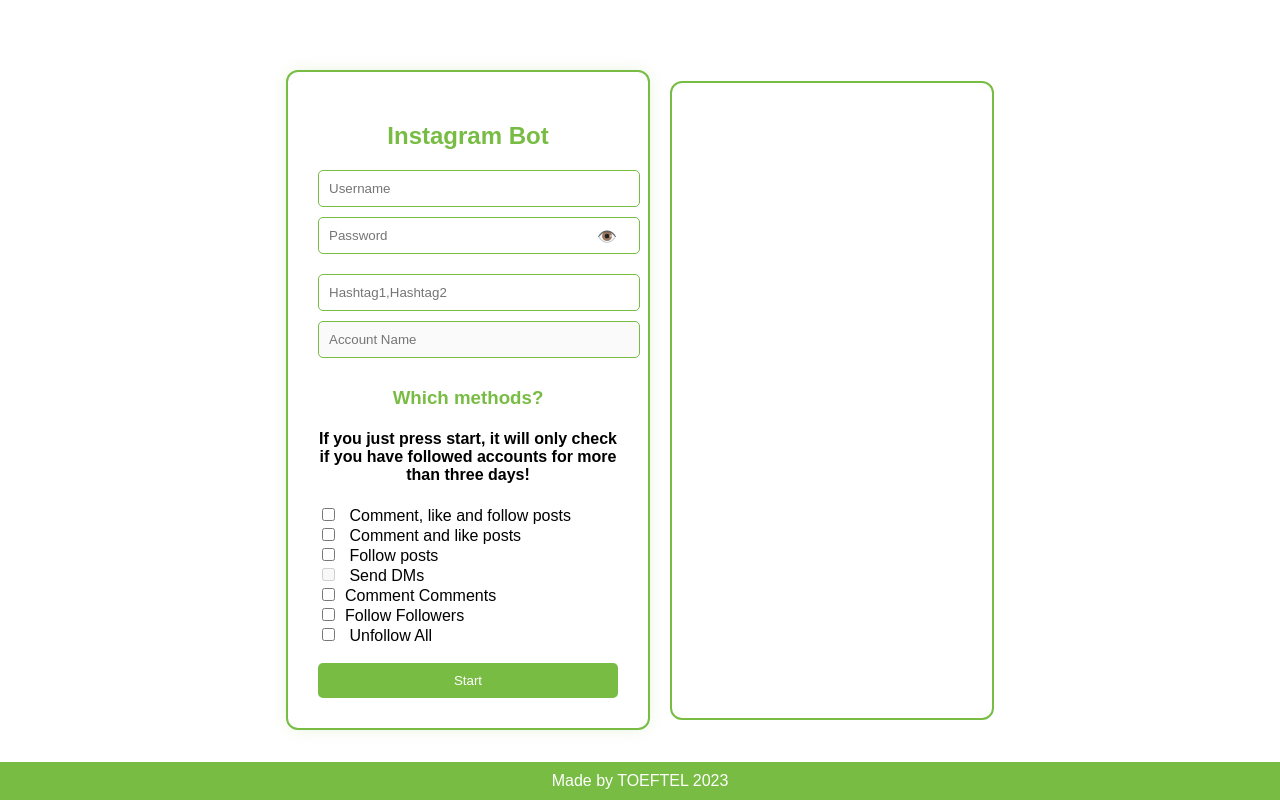
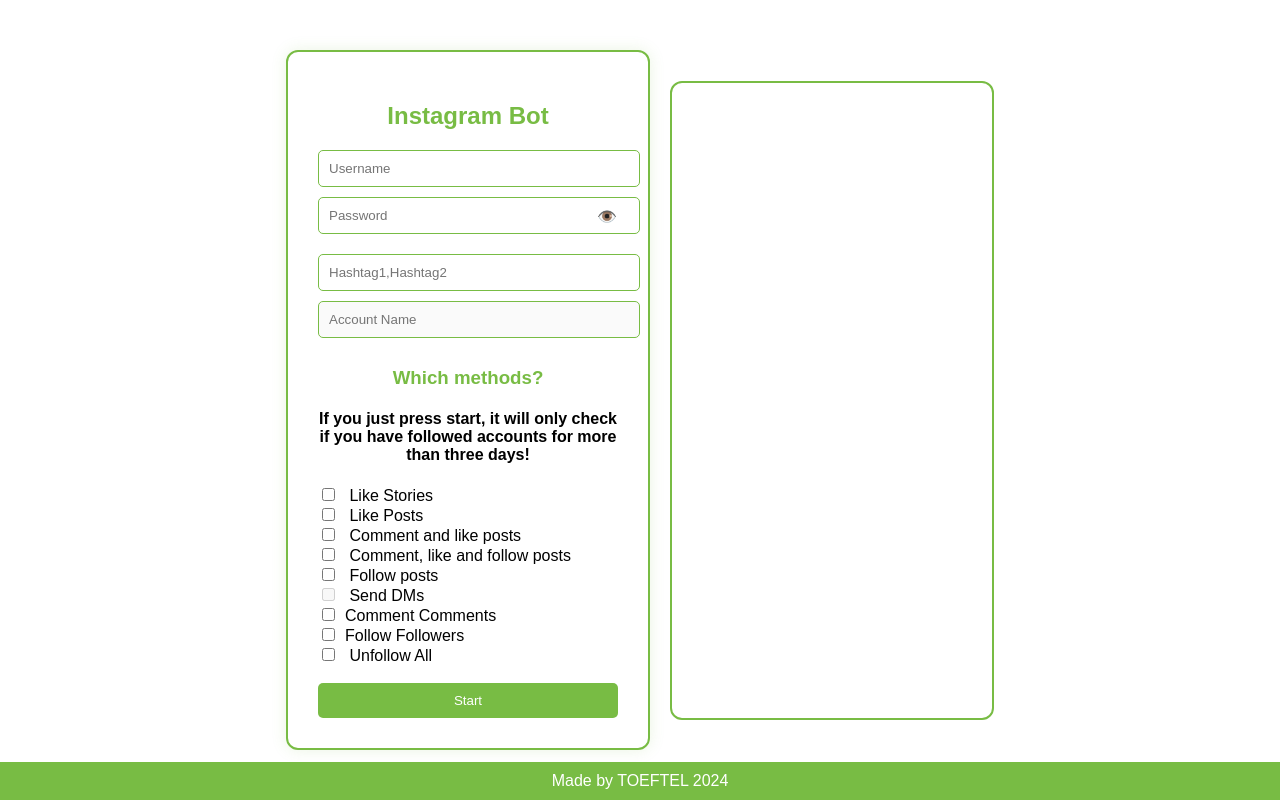
Before and after one commit to TFL-Fau/TOEFTEL_Instagram_Bot, a Flask app: page / in a window 1280 px wide. Run offline with Flask 3, Linux system fonts and the light colour scheme; data that the repository does not hold is empty.

Commit message:
Add files via upload

```diff
--- a/templates/index.html
+++ b/templates/index.html
@@ -121,20 +121,22 @@
 
         <h3>Which methods?</h3>
 	<h4>If you just press start, it will only check if you have followed accounts for more than three days!</h4>
+        <input type="checkbox" name="methods" value="like_stories"> Like Stories<br>
+        <input type="checkbox" name="methods" value="like_posts"> Like Posts<br>
+        <input type="checkbox" id="comment_method" name="methods" value="Comment and Like"> Comment and like posts<br>
         <input type="checkbox" id="combo_method" name="methods" value="follow_save_like_comment"> Comment, like and follow posts<br>
-        <input type="checkbox" id="comment_method" name="methods" value="Comment and Like"> Comment and like posts<br>
         <input type="checkbox" id="follow_method" name="methods" value="Follow and Save Accounts"> Follow posts<br>
         <input type="checkbox" name="methods" id="send_dm" value="send_dm" disabled> Send DMs<br>
-	<input type="checkbox" name="methods" id="answer_comments" value="answer_comments">Comment Comments<br>
+	    <input type="checkbox" name="methods" id="answer_comments" value="answer_comments">Comment Comments<br>
         <input type="checkbox" name="methods" id="follow_followers" value="follow_followers">Follow Followers<br>
-	<input type="checkbox" name="methods" value="unfollow_all"> Unfollow All<br><br>
+	    <input type="checkbox" name="methods" value="unfollow_all"> Unfollow All<br><br>
 
         <input type="submit" value="Start">
     </form>
     <div id="bot-messages"></div>
 </div>
     <div class="footer">
-        Made by TOEFTEL 2023
+        Made by TOEFTEL 2024
     </div>
 
     <script>
```
